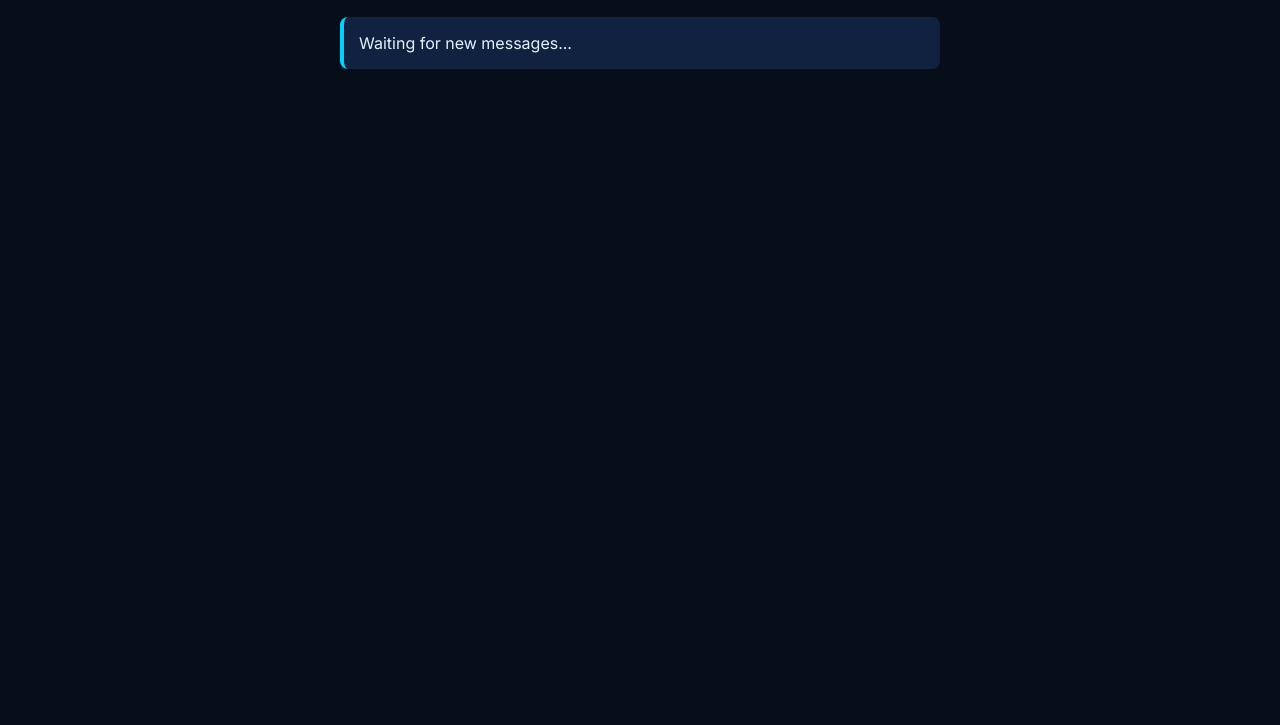
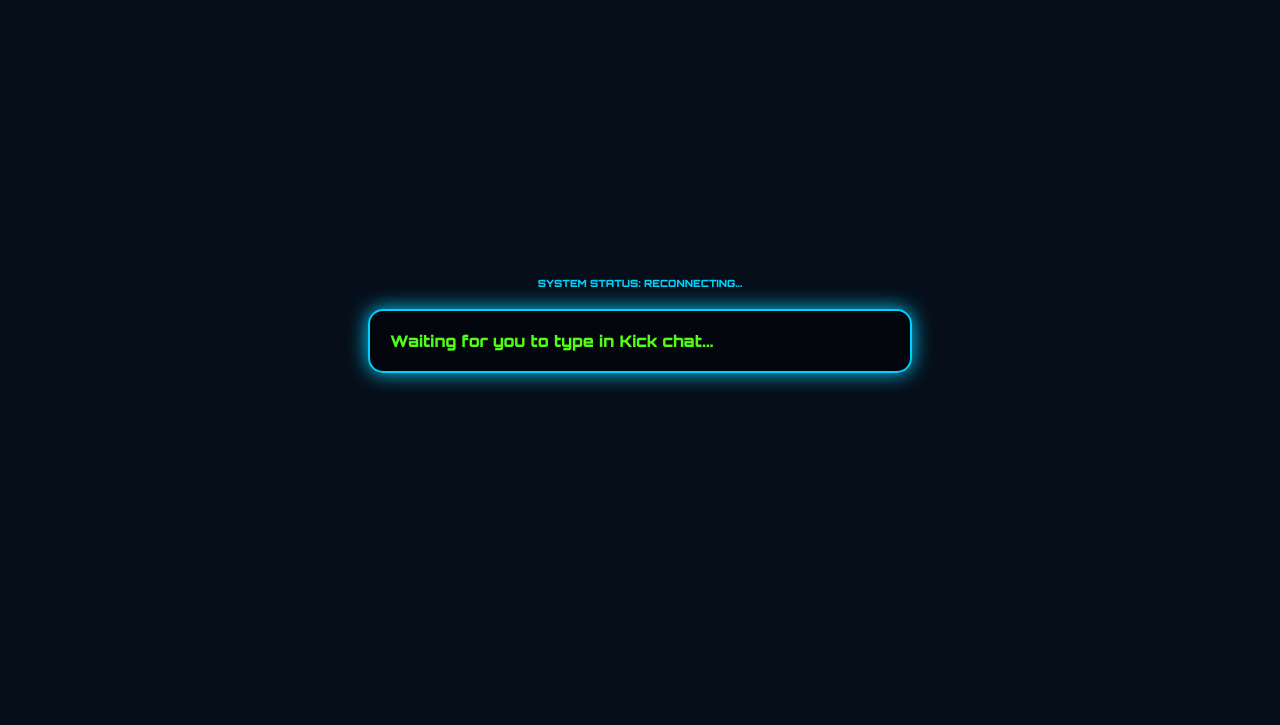
Before and after one commit to Justquitbro7/kick, a website: page index.html in a window 1280 px wide. Shown: the part 75-800 px from the top of the page. Drawn offline with Linux system fonts and the light colour scheme; no server answers.

Commit message:
Update index.html

```diff
--- a/index.html
+++ b/index.html
@@ -2,70 +2,51 @@
 <html lang="en">
 <head>
     <meta charset="UTF-8">
-    <title>JAILEX | Chat Monitor</title>
-    <link rel="stylesheet" href="https://fonts.googleapis.com/css2?family=Orbitron:wght@900&family=Inter:wght@400;700&display=swap">
+    <title>JAILEX | Chat Live</title>
+    <link rel="stylesheet" href="https://fonts.googleapis.com/css2?family=Orbitron:wght@900&display=swap">
     <style>
         body {
-            background: #060e1a; color: white; font-family: 'Inter', sans-serif;
-            margin: 0; display: flex; flex-direction: column; align-items: center;
+            background: #060e1a; color: #53FC18; font-family: 'Orbitron', sans-serif;
+            display: flex; flex-direction: column; align-items: center; justify-content: center; height: 100vh; margin: 0;
         }
-        .header {
-            width: 100%; background: #0a1628; padding: 20px; text-align: center;
-            border-bottom: 2px solid #53FC18; font-family: 'Orbitron';
+        #monitor {
+            width: 80%; max-width: 500px; padding: 20px; border: 2px solid #00d2ff;
+            border-radius: 15px; box-shadow: 0 0 20px #00d2ff; background: rgba(0,0,0,0.5);
         }
-        .header h1 { color: #53FC18; margin: 0; font-size: 24px; letter-spacing: 2px; }
-        #chat-box {
-            width: 90%; max-width: 600px; margin-top: 20px;
-            display: flex; flex-direction: column; gap: 10px;
-        }
-        .message {
-            background: #112240; padding: 15px; border-radius: 8px;
-            border-left: 4px solid #00d2ff; animation: slideIn 0.3s ease-out;
-        }
-        .user { color: #53FC18; font-weight: 700; margin-bottom: 5px; font-size: 14px; }
-        .text { color: #e6f1ff; font-size: 16px; line-height: 1.4; }
-        @keyframes slideIn { from { opacity: 0; transform: translateX(-10px); } to { opacity: 1; transform: translateX(0); } }
+        .msg { border-bottom: 1px solid #333; padding: 10px 0; font-family: sans-serif; color: white; }
+        .user { color: #53FC18; font-weight: bold; font-family: 'Orbitron'; font-size: 12px; }
+        .status { font-size: 10px; color: #00d2ff; margin-bottom: 20px; text-transform: uppercase; }
     </style>
 </head>
 <body>
 
-    <div class="header">
-        <h1>JAILEX MONITOR: JUSTQUITBRO7</h1>
-    </div>
+    <div class="status">System Status: <span id="sync-state">Searching for Messages...</span></div>
 
-    <div id="chat-box">
-        <div class="message"><div class="text">Waiting for new messages...</div></div>
+    <div id="monitor">
+        <div id="chat-content">Waiting for you to type in Kick chat...</div>
     </div>
 
     <script>
-        async function fetchChat() {
+        async function updateChat() {
             try {
-                const response = await fetch('/api/readChat');
-                const data = await response.json();
+                const res = await fetch('/api/readChat');
+                const data = await res.json();
 
-                if (data.status === "SUCCESS" && data.latest_messages.length > 0) {
-                    const chatBox = document.getElementById('chat-box');
-                    chatBox.innerHTML = ''; // Clear old view
-
-                    data.latest_messages.forEach(msg => {
-                        const div = document.createElement('div');
-                        div.className = 'message';
-                        div.innerHTML = `
-                            <div class="user">${msg.user} <span style="color:#666; font-weight:normal;">[${msg.time}]</span></div>
-                            <div class="text">${msg.text}</div>
-                        `;
-                        chatBox.appendChild(div);
+                if (data.latest_messages && data.latest_messages.length > 0) {
+                    document.getElementById('sync-state').innerText = "ONLINE";
+                    let html = '';
+                    data.latest_messages.forEach(m => {
+                        html += `<div class="msg"><span class="user">${m.user}:</span><br>${m.text}</div>`;
                     });
+                    document.getElementById('chat-content').innerHTML = html;
                 }
-            } catch (err) {
-                console.error("Failed to sync chat.");
+            } catch (e) {
+                document.getElementById('sync-state').innerText = "RECONNECTING...";
             }
         }
 
-        // Auto-refresh every 3 seconds
-        setInterval(fetchChat, 3000);
-        fetchChat();
+        // Checks for new messages every 2 seconds automatically
+        setInterval(updateChat, 2000);
     </script>
-
 </body>
 </html>
```
